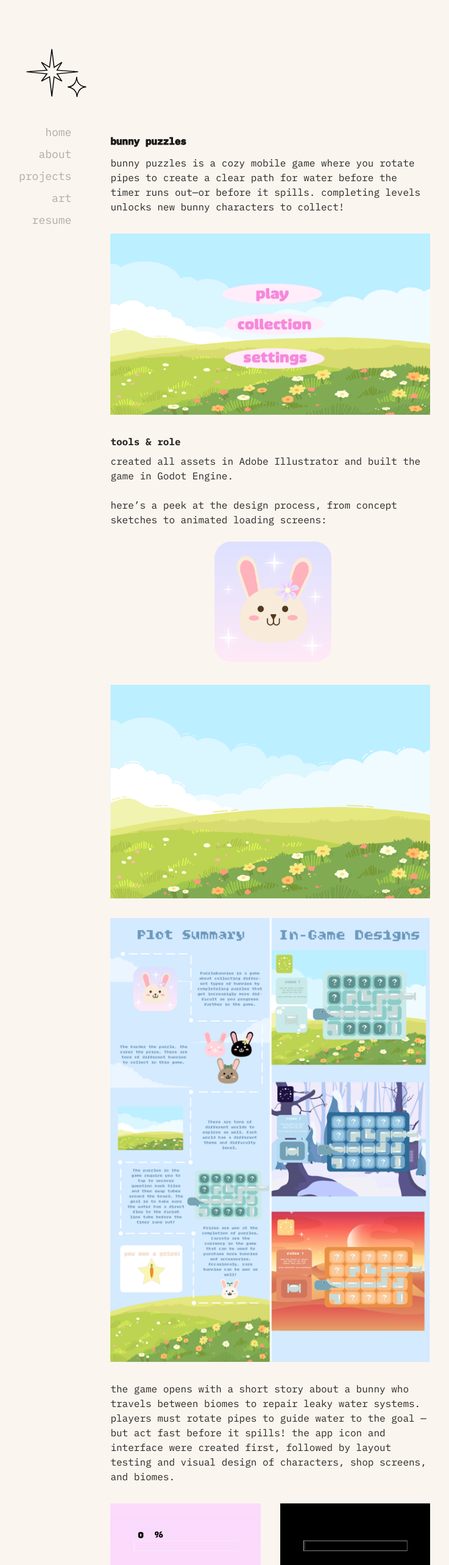
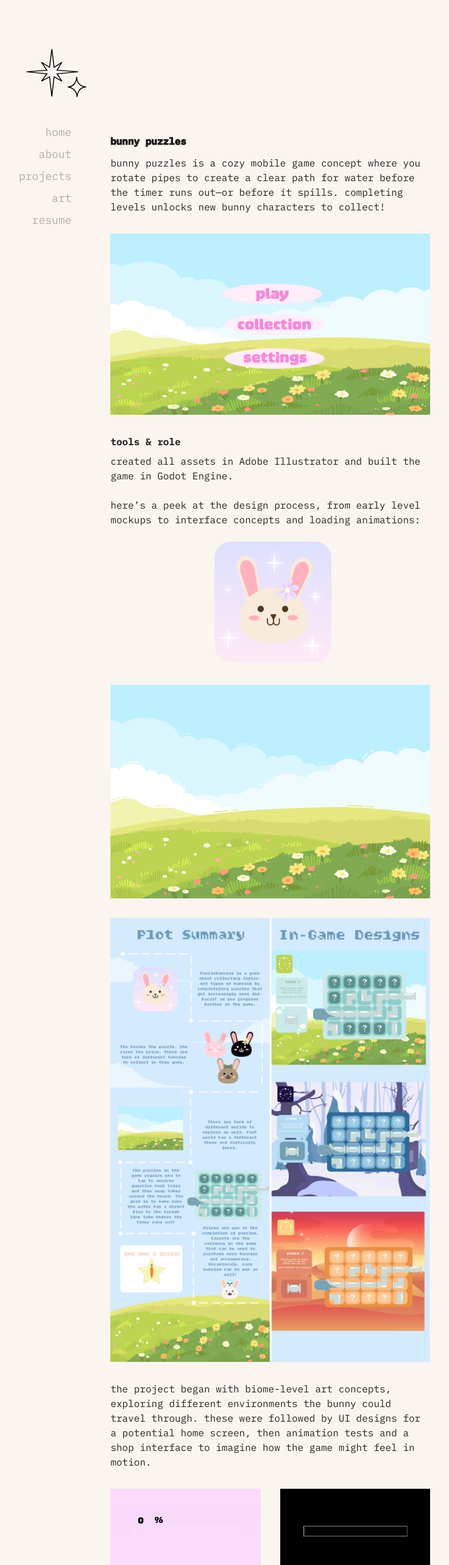
Before and after one commit to ruwkia/taylorsmith, a Next.js app: page /bunny-puzzle in a window 1280 px wide. Shown: the top 2566 px of the page at 61% size, without its empty margins (253-990 px from the left). Built offline with nearby package versions, Linux system fonts and the light colour scheme.

Commit message:
Update bunny-puzzle.jsx

```diff
--- a/pages/bunny-puzzle.jsx
+++ b/pages/bunny-puzzle.jsx
@@ -6,7 +6,7 @@ function BunnyPuzzle() {
       </h1>
 
       <p style={{ fontSize: '1rem', marginBottom: '1.5rem' }}>
-        bunny puzzles is a cozy mobile game where you rotate pipes to create a clear path for water before the timer runs out—or before it spills. completing levels unlocks new bunny characters to collect!
+        bunny puzzles is a cozy mobile game concept where you rotate pipes to create a clear path for water before the timer runs out—or before it spills. completing levels unlocks new bunny characters to collect!
       </p>
 
       <div style={{ margin: '2rem 0' }}>
@@ -32,7 +32,7 @@ function BunnyPuzzle() {
       </p>
 
 <p style={{ fontSize: '1rem', marginBottom: '1.5rem' }}>
-  here’s a peek at the design process, from concept sketches to animated loading screens:
+  here’s a peek at the design process, from early level mockups to interface concepts and loading animations:
 </p>
 
 <div style={{
@@ -48,7 +48,7 @@ function BunnyPuzzle() {
 </div>
 
 <p style={{ fontSize: '1rem', marginBottom: '2rem' }}>
-  the game opens with a short story about a bunny who travels between biomes to repair leaky water systems. players must rotate pipes to guide water to the goal — but act fast before it spills! the app icon and interface were created first, followed by layout testing and visual design of characters, shop screens, and biomes.
+   the project began with biome-level art concepts, exploring different environments the bunny could travel through. these were followed by UI designs for a potential home screen, then animation tests and a shop interface to imagine how the game might feel in motion.
 </p>
 
 <div style={{
```
